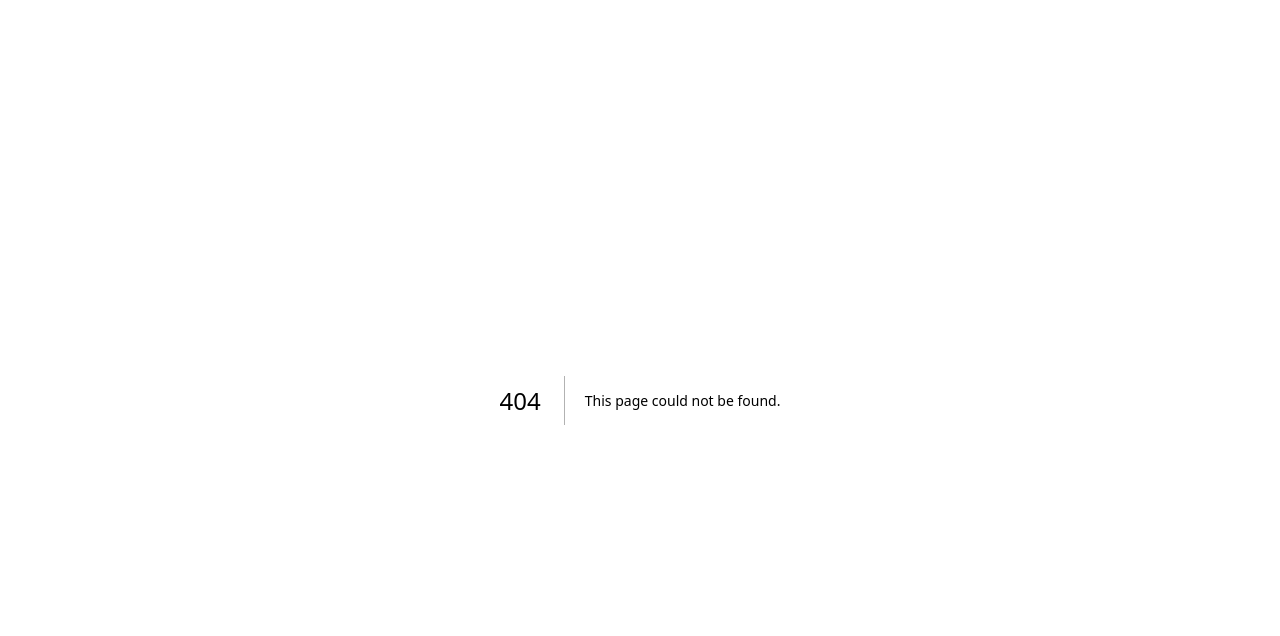
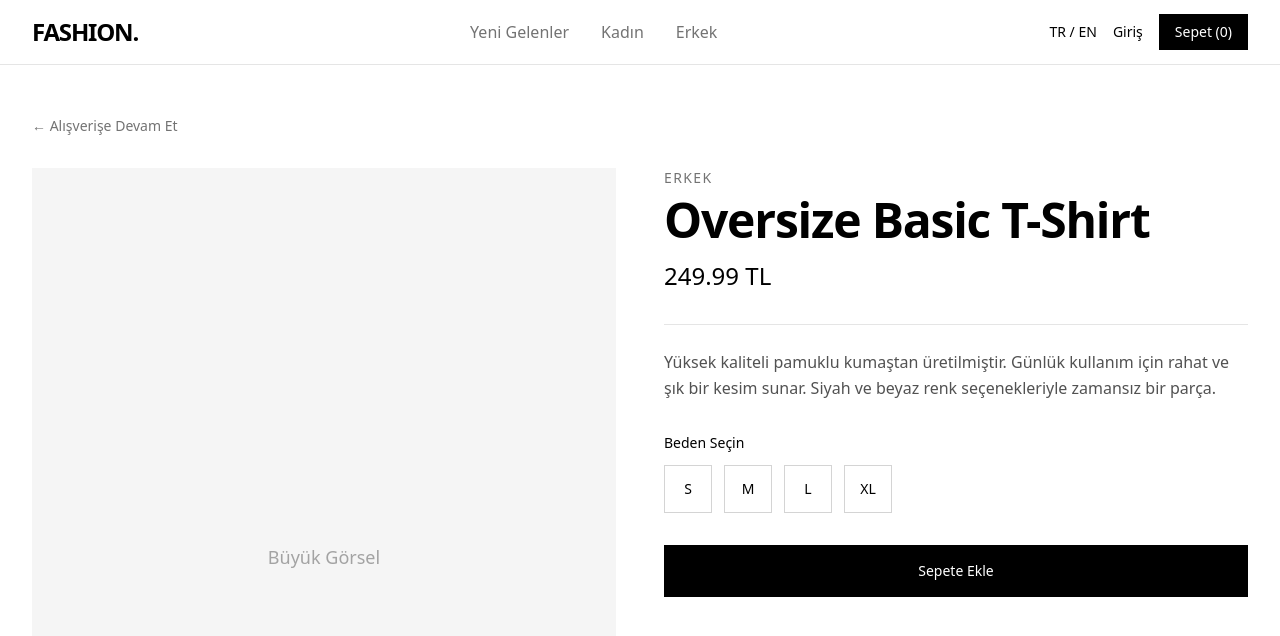
Before and after one commit to Ayh3am/fashion-store, a Next.js app: page /product/1 in a window 1280 px wide. Before the commit this address had no page. Shown: the top 636 px of the page. Built offline with nearby package versions, Linux system fonts and the light colour scheme.

Commit message:
Create product page component for dynamic routing

```diff
--- /dev/null
+++ b/src/app/product/[id]/page.tsx
@@ -0,0 +1,73 @@
+import Link from 'next/link';
+import Navbar from '../../../components/Navbar';
+import { products } from '../../../lib/mockData';
+
+export default function ProductPage({ params }: { params: { id: string } }) {
+  // البحث عن المنتج بواسطة الـ ID
+  const product = products.find((p) => p.id === params.id);
+
+  // إذا المنتج غير موجود
+  if (!product) {
+    return (
+      <div className="min-h-screen bg-white text-black font-sans">
+        <Navbar />
+        <div className="flex flex-col items-center justify-center py-32">
+          <h1 className="text-3xl font-bold mb-4">Ürün Bulunamadı</h1>
+          <Link href="/" className="text-neutral-500 hover:text-black underline">
+            Ana Sayfaya Dön
+          </Link>
+        </div>
+      </div>
+    );
+  }
+
+  return (
+    <div className="min-h-screen bg-white text-black font-sans">
+      <Navbar />
+
+      <main className="max-w-7xl mx-auto py-12 px-4 sm:px-6 lg:px-8">
+        {/* Breadcrumb / Back Link */}
+        <Link href="/" className="text-sm text-neutral-500 hover:text-black mb-8 inline-block">
+          &larr; Alışverişe Devam Et
+        </Link>
+
+        <div className="grid md:grid-cols-2 gap-12 items-start">
+          {/* Product Image */}
+          <div className="aspect-[3/4] bg-neutral-100 flex items-center justify-center">
+            <span className="text-neutral-400 text-lg">Büyük Görsel</span>
+          </div>
+
+          {/* Product Details */}
+          <div className="flex flex-col">
+            <p className="text-sm text-neutral-500 mb-2 uppercase tracking-widest">{product.category}</p>
+            <h1 className="text-4xl md:text-5xl font-bold tracking-tight mb-4">{product.name}</h1>
+            <p className="text-2xl font-medium mb-8">{product.price}</p>
+
+            <div className="border-t border-neutral-200 pt-6 mb-8">
+              <p className="text-neutral-600 leading-relaxed">
+                {product.description}
+              </p>
+            </div>
+
+            {/* Size Selector */}
+            <div className="mb-8">
+              <h3 className="text-sm font-medium mb-3">Beden Seçin</h3>
+              <div className="flex space-x-3">
+                {['S', 'M', 'L', 'XL'].map((size) => (
+                  <button key={size} className="w-12 h-12 border border-neutral-300 flex items-center justify-center text-sm hover:border-black transition-colors focus:border-black focus:ring-1 focus:ring-black">
+                    {size}
+                  </button>
+                ))}
+              </div>
+            </div>
+
+            {/* Add to Cart Button */}
+            <button className="w-full bg-black text-white py-4 text-sm font-medium hover:bg-neutral-800 transition-colors">
+              Sepete Ekle
+            </button>
+          </div>
+        </div>
+      </main>
+    </div>
+  );
+}
```
